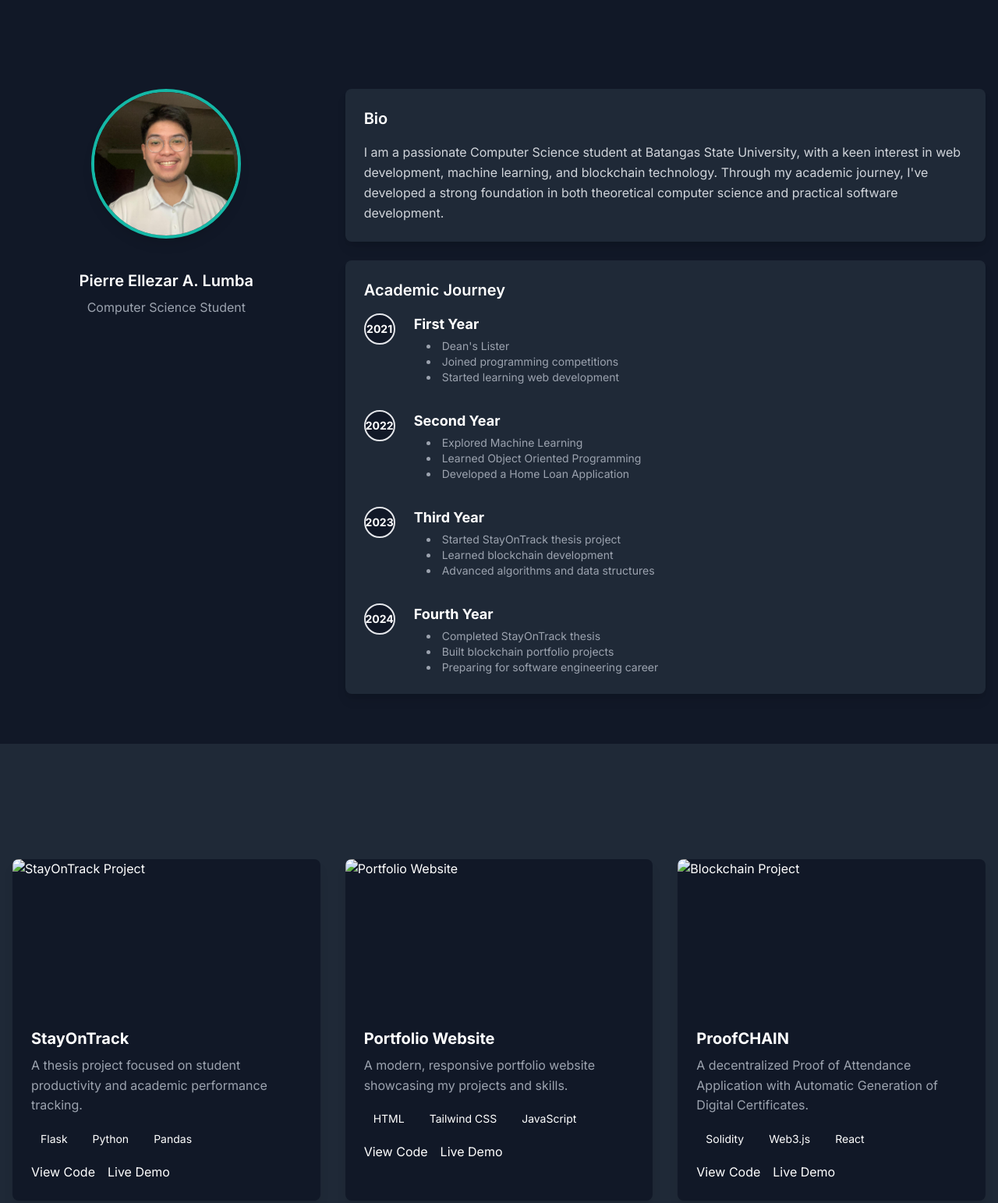
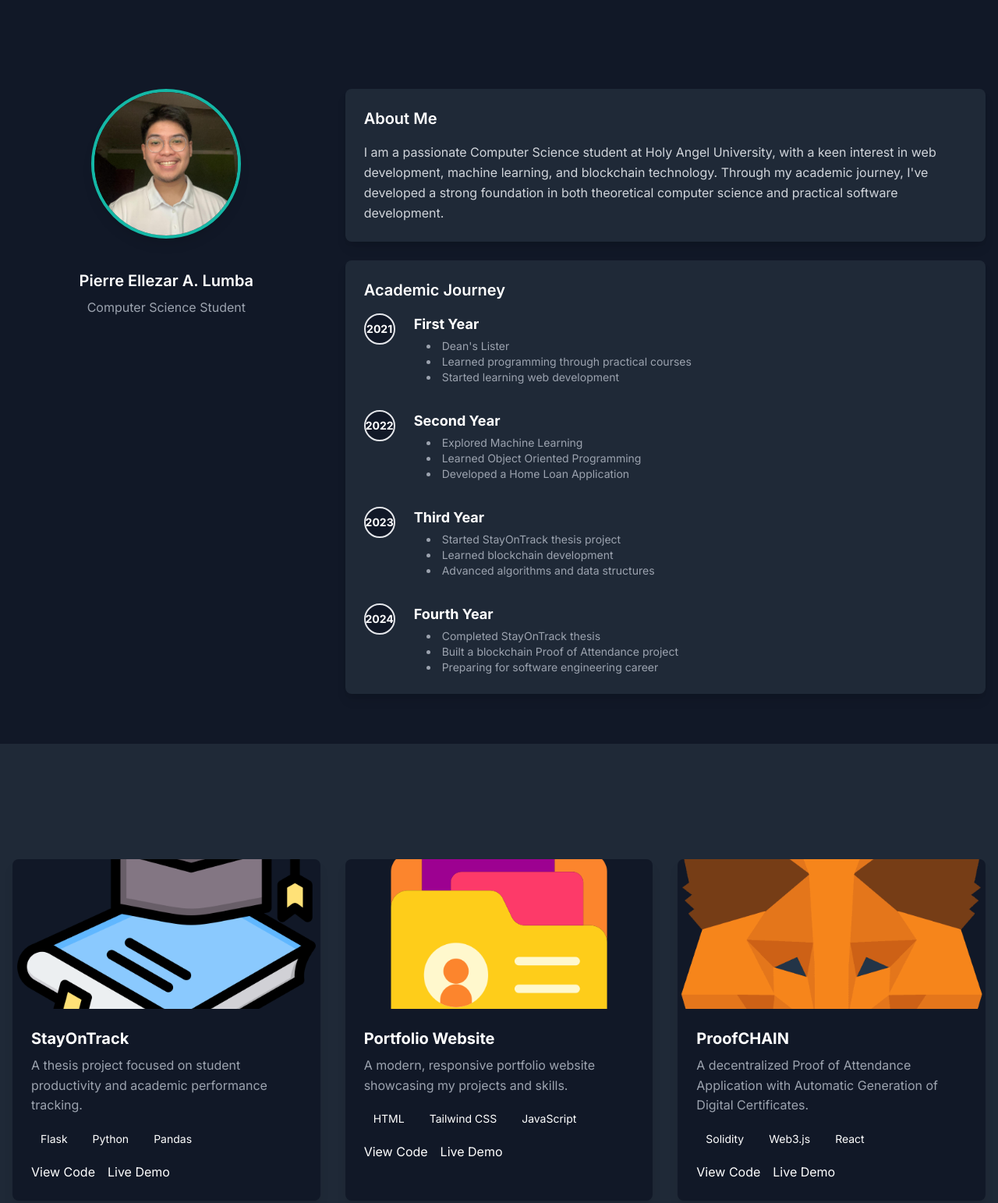
Before and after one commit to PierreLumba/PierreLumba.github.io, a plain HTML site: page index.html in a window 1280 px wide. Shown: the part 460-2003 px from the top of the page at 78% size. Drawn offline with nearby package versions, Linux system fonts and the light colour scheme.

Commit message:
Added new assets and updated project cards

```diff
--- a/index.html
+++ b/index.html
@@ -68,9 +68,9 @@
             <!-- Bio and Details -->
             <div class="md:col-span-2 space-y-6">
               <div class="bg-gray-800 rounded-lg p-6 shadow-lg">
-                <h3 class="text-xl font-semibold text-white mb-4">Bio</h3>
+                <h3 class="text-xl font-semibold text-white mb-4">About Me</h3>
                 <p class="text-gray-300 leading-relaxed">
-                  I am a passionate Computer Science student at Batangas State University, with a keen interest in web development,
+                  I am a passionate Computer Science student at Holy Angel University, with a keen interest in web development,
                   machine learning, and blockchain technology. Through my academic journey, I've developed a strong foundation in
                   both theoretical computer science and practical software development.
                 </p>
@@ -98,7 +98,7 @@
                         </div>
                         <ul class="list-disc list-inside text-sm text-gray-400 ml-4">
                           <li>Dean's Lister</li>
-                          <li>Joined programming competitions</li>
+                          <li>Learned programming through practical courses</li>
                           <li>Started learning web development</li>
                         </ul>
                       </div>
@@ -158,7 +158,7 @@
                         </div>
                         <ul class="list-disc list-inside text-sm text-gray-400 ml-4">
                           <li>Completed StayOnTrack thesis</li>
-                          <li>Built blockchain portfolio projects</li>
+                          <li>Built a blockchain Proof of Attendance project</li>
                           <li>Preparing for software engineering career</li>
                         </ul>
                       </div>
@@ -179,7 +179,7 @@
           <div class="grid grid-cols-1 md:grid-cols-2 lg:grid-cols-3 gap-8">
             <!-- StayOnTrack Project -->
             <div class="bg-gray-900 rounded-lg overflow-hidden shadow-lg transform hover:scale-105 transition-transform duration-300">
-              <img src="assets/stayontrack.jpg" alt="StayOnTrack Project" class="w-full h-48 object-cover"/>
+              <img src="assets/Thesis.png" alt="StayOnTrack Project" class="w-full h-48 object-cover"/>
               <div class="p-6">
                 <h3 class="text-xl font-bold text-white mb-2">StayOnTrack</h3>
                 <p class="text-gray-400 mb-4">
@@ -203,7 +203,7 @@
 
             <!-- Portfolio Website -->
             <div class="bg-gray-900 rounded-lg overflow-hidden shadow-lg transform hover:scale-105 transition-transform duration-300">
-              <img src="assets/portfolio.jpg" alt="Portfolio Website" class="w-full h-48 object-cover"/>
+              <img src="assets/portfolio.png" alt="Portfolio Website" class="w-full h-48 object-cover"/>
               <div class="p-6">
                 <h3 class="text-xl font-bold text-white mb-2">Portfolio Website</h3>
                 <p class="text-gray-400 mb-4">
@@ -227,7 +227,7 @@
 
             <!-- Blockchain Project -->
             <div class="bg-gray-900 rounded-lg overflow-hidden shadow-lg transform hover:scale-105 transition-transform duration-300">
-              <img src="assets/blockchain.jpg" alt="Blockchain Project" class="w-full h-48 object-cover"/>
+              <img src="assets/metamask-icon.png" alt="Blockchain Project" class="w-full h-48 object-cover"/>
               <div class="p-6">
                 <h3 class="text-xl font-bold text-white mb-2">ProofCHAIN</h3>
                 <p class="text-gray-400 mb-4">
@@ -251,7 +251,7 @@
 
             <!-- Numerical Methods Project -->
             <div class="bg-gray-900 rounded-lg overflow-hidden shadow-lg transform hover:scale-105 transition-transform duration-300">
-              <img src="assets/ml-project.jpg" alt="Numerical Methods Project" class="w-full h-48 object-cover"/>
+              <img src="assets/energy.png" alt="Numerical Methods Project" class="w-full h-48 object-cover"/>
               <div class="p-6">
                 <h3 class="text-xl font-bold text-white mb-2">PowerPredict </h3>
                 <p class="text-gray-400 mb-4">
@@ -276,6 +276,7 @@
             <!-- Future Project Card -->
             <div class="bg-gray-900 rounded-lg overflow-hidden shadow-lg transform hover:scale-105 transition-transform duration-300 border-2 border-dashed border-gray-700">
               <div class="p-6 h-full flex flex-col items-center justify-center text-center">
+                <img src="assets/ai.png" alt="Future AI Project" class="w-full h-48 object-cover"/>
                 <div class="w-16 h-16 bg-teal-400/10 rounded-full flex items-center justify-center mb-4">
                   <i class="fas fa-plus text-2xl text-teal-400"></i>
                 </div>
@@ -288,7 +289,9 @@
 
             <!-- Future Project Card -->
             <div class="bg-gray-900 rounded-lg overflow-hidden shadow-lg transform hover:scale-105 transition-transform duration-300 border-2 border-dashed border-gray-700">
+
               <div class="p-6 h-full flex flex-col items-center justify-center text-center">
+                <img src="assets/cyber.png" alt="Future Cybersecurity Project" class="w-full h-48 object-cover"/>
                 <div class="w-16 h-16 bg-teal-400/10 rounded-full flex items-center justify-center mb-4">
                   <i class="fas fa-plus text-2xl text-teal-400"></i>
                 </div>
```
Also changed, not shown: assets/Thesis.png (added), assets/ai.png (added), assets/cyber.png (added), assets/energy.png (added), assets/metamask-icon.png (added), assets/portfolio.png (added).
